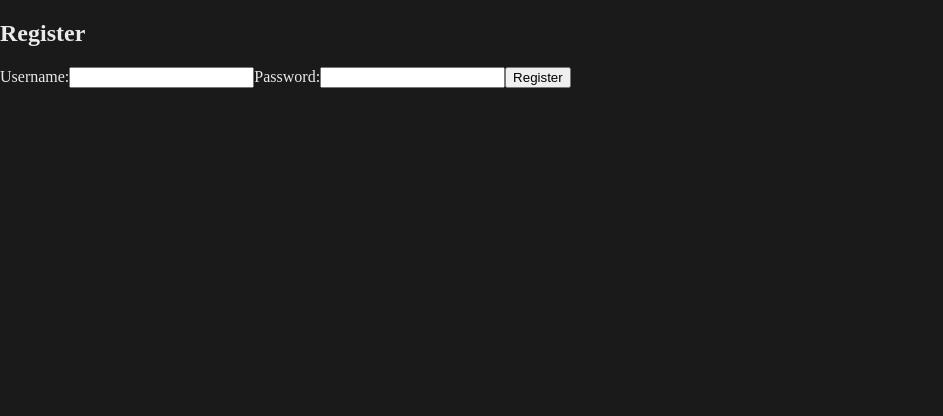
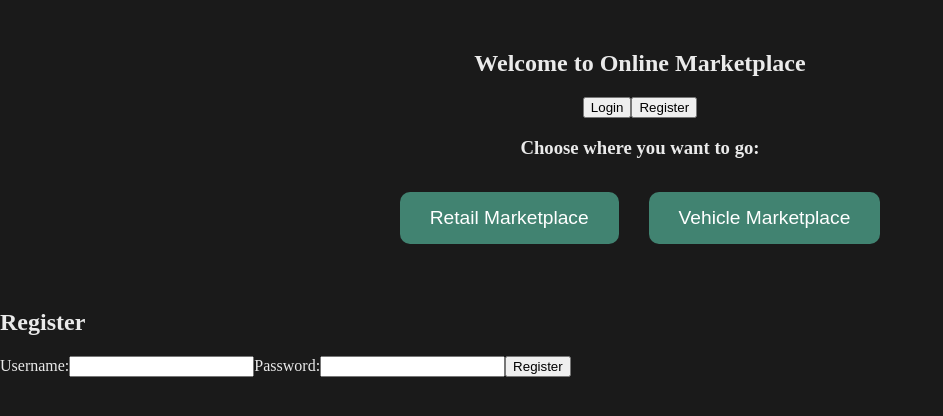
Before and after one commit to yahorpaulson/online-marketplace, an Angular app in the folder online-marketplace/: page /register in a window 1280 px wide. Shown: the top 416 px of the page, without its empty margins (0-943 px from the left). Built offline with nearby package versions, Linux system fonts and the light colour scheme.

Commit message:
feature/main page

```diff
--- a/online-marketplace/src/app/app.component.css
+++ b/online-marketplace/src/app/app.component.css
@@ -0,0 +1,26 @@
+.main-page {
+    text-align: center;
+    margin: 50px auto;
+    max-width: 600px;
+}
+
+.market-selection button {
+    margin: 15px;
+    padding: 15px 30px;
+    border: none;
+    border-radius: 10px;
+    cursor: pointer;
+    font-size: 1.2em;
+    background-color: #418371;
+    color: #fff;
+    transition: background-color 0.3s ease;
+}
+
+.market-selection button[disabled] {
+    background-color: #ccc;
+    cursor: not-allowed;
+}
+
+.market-selection button:hover:not([disabled]) {
+    background-color: #379095;
+}
--- a/online-marketplace/src/app/app.component.html
+++ b/online-marketplace/src/app/app.component.html
@@ -1 +1,23 @@
-<router-outlet />
+<div class="main-page">
+
+    <div class="auth-section">
+        <h2>Welcome to Online Marketplace</h2>
+
+        <div class="auth-buttons">
+            <button (click)="navigateTo('login')">Login</button>
+            <button (click)="navigateTo('register')">Register</button>
+        </div>
+
+    </div>
+
+
+    <div class="market-selection">
+        <h3>Choose where you want to go:</h3>
+        <button (click)="goToRetail()">Retail Marketplace</button>
+        <button (click)="goToVehicleMarket()">Vehicle Marketplace</button>
+    </div>
+
+</div>
+
+
+<router-outlet></router-outlet>
--- a/online-marketplace/src/app/app.component.ts
+++ b/online-marketplace/src/app/app.component.ts
@@ -1,12 +1,38 @@
 import { Component } from '@angular/core';
+import { Router } from '@angular/router';
+
 import { RouterOutlet } from '@angular/router';
 
 @Component({
   selector: 'app-root',
+  standalone: true,
+  templateUrl: './app.component.html',
+  styleUrls: ['./app.component.css'],
   imports: [RouterOutlet],
-  templateUrl: './app.component.html',
-  styleUrl: './app.component.css'
 })
 export class AppComponent {
-  title = 'online-marketplace';
+
+
+  constructor(private router: Router) { }
+
+
+
+  isAuthenticated(): boolean {
+    const token = localStorage.getItem('authToken');
+    return token !== null;
+  }
+
+  navigateTo(path: string) {
+    this.router.navigate([`/${path}`]);
+  }
+
+  goToRetail() {
+    this.router.navigate(['/retail']);
+  }
+
+  goToVehicleMarket() {
+    this.router.navigate(['/vehicleMarket']);
+  }
+
+
 }
--- a/online-marketplace/src/app/app.routes.ts
+++ b/online-marketplace/src/app/app.routes.ts
@@ -8,7 +8,7 @@ import { LoginComponent } from './login/login.component';
 import { AuthGuard } from './guards/auth.guard';
 import { MessageListComponent } from './message-list/message-list.component';
 import { HomeComponent } from './home/home.component';
-import {  VehicleComponent } from './Vehicle/vehicle.component';
+import { VehicleComponent } from './Vehicle/vehicle.component';
 import { AddVehicleComponent } from './add-vehicle/add-vehicle.component';
 import { VehicleMarketComponent } from './vehicle-market/vehicle-market.component';
 import { VehicleDetailComponent } from './vehicle-detail/vehicle-detail.component';
--- a/online-marketplace/src/app/register/register.component.ts
+++ b/online-marketplace/src/app/register/register.component.ts
@@ -7,7 +7,8 @@ import { FormsModule } from '@angular/forms';
   selector: 'app-register',
   templateUrl: './register.component.html',
   styleUrls: ['./register.component.css'],
-  imports: [FormsModule]
+  imports: [FormsModule],
+  standalone: true
 })
 export class RegisterComponent {
   username: string = '';
--- a/online-marketplace/src/app/retail/retail.component.css
+++ b/online-marketplace/src/app/retail/retail.component.css
@@ -10,14 +10,7 @@ html {
 
 }
 
-
-@font-face {
-    font-family: 'MotorheadStyle';
-    src: url('../../../public/motorhead.ttf') format('truetype');
-}
-
 .header h1 {
-    font-family: 'MotorheadStyle', serif;
     margin: 0;
     padding: 10px 20px;
     text-align: center;
--- a/online-marketplace/src/app/retail/retail.component.html
+++ b/online-marketplace/src/app/retail/retail.component.html
@@ -1,7 +1,7 @@
 <div class="retail-container">
     <div class="header">
-        <h1 (click)="backToMainPage()">retail marketplace</h1>
-        <h1 (click)="viewVehicles()">Vehicle Marketplace</h1>
+        <h1 (click)="backToMainPage()">Retail</h1>
+        <h1 (click)="viewVehicles()">Vehicle</h1>
 
 
         <button class="messages" (click)="goMessages()">Messages</button>
--- a/online-marketplace/src/main.ts
+++ b/online-marketplace/src/main.ts
@@ -6,6 +6,7 @@ import { provideHttpClient } from '@angular/common/http';
 import { HttpClient } from '@angular/common/http';
 import { MessageService } from './app/services/message.service';
 import { ProductService } from './app/services/product.service';
+import { AuthserviceService } from './app/authservice.service';
 
 
 bootstrapApplication(AppComponent, {
@@ -15,5 +16,6 @@ bootstrapApplication(AppComponent, {
     HttpClient,
     MessageService,
     ProductService,
+    AuthserviceService
   ],
 });
```
Also changed, not shown: online-marketplace/src/server.ts (+10 -1 lines), online-marketplace/public/motorhead.ttf (deleted).
